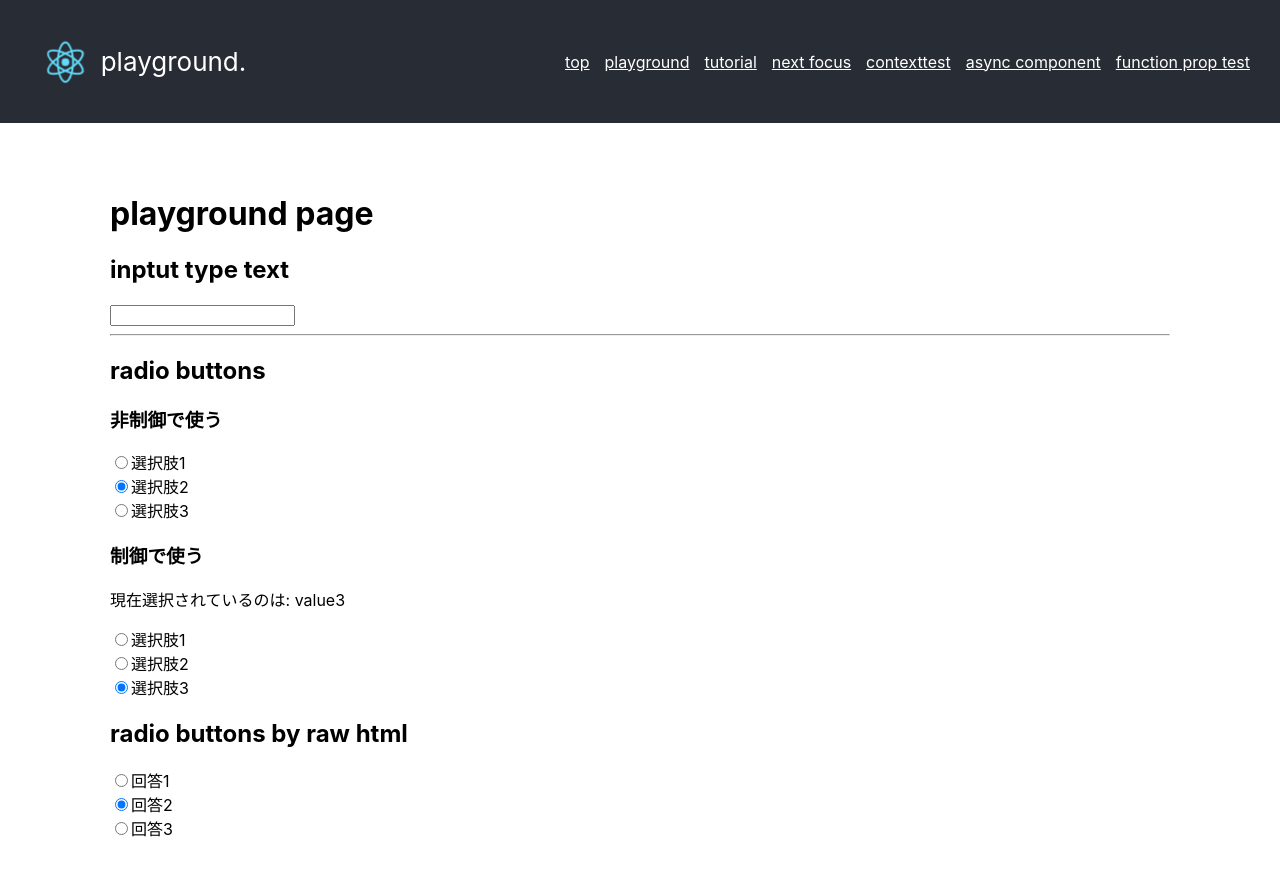
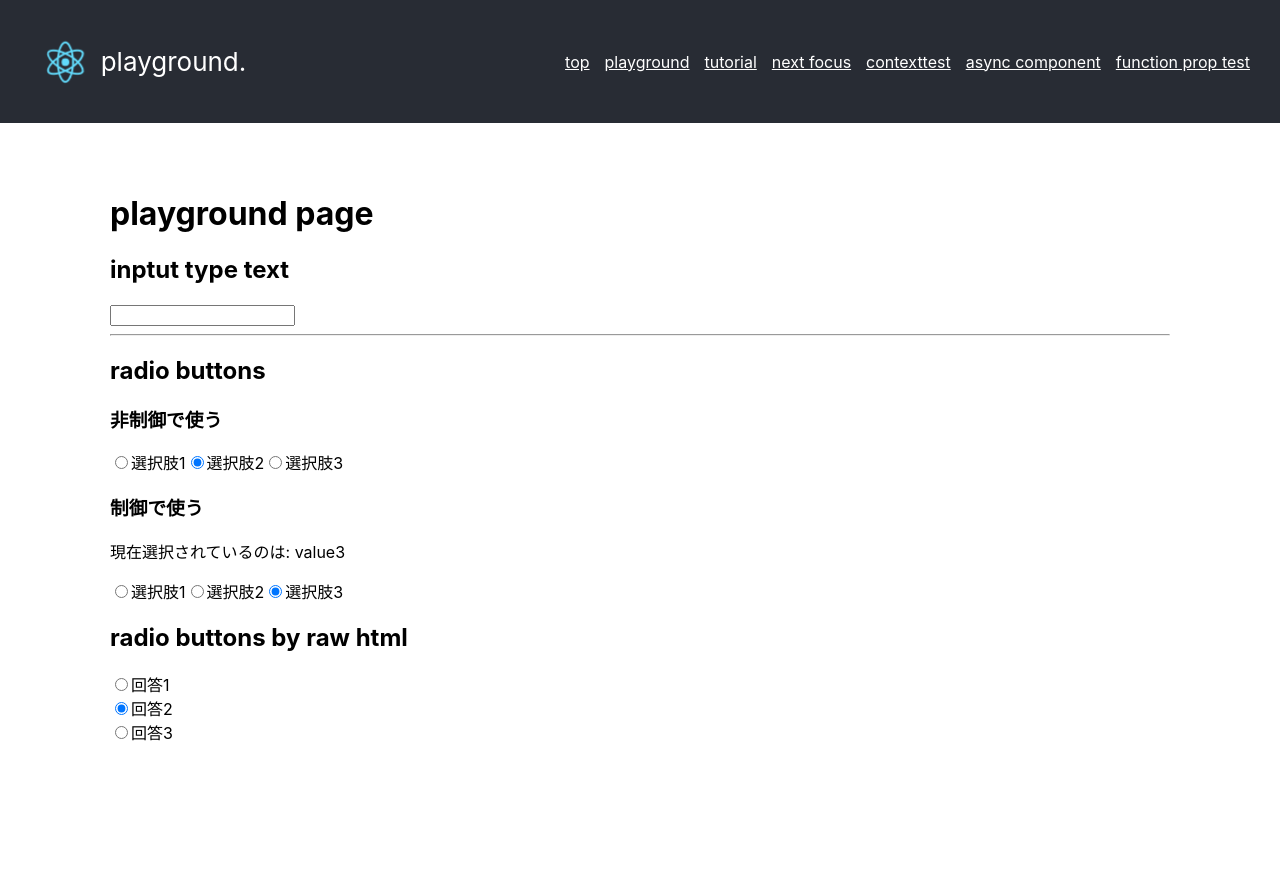
Before and after one commit to neripark/react-typescript-playground, a React app: page /playground in a window 1280 px wide. Shown: the top 876 px of the page. After the commit the page ends 800 px from the top, so only its background shows below. Built offline with nearby package versions, Linux system fonts and the light colour scheme.

Commit message:
blush up styles

```diff
--- a/src/components/Radios/RadioButton.module.css
+++ b/src/components/Radios/RadioButton.module.css
@@ -1,7 +1,3 @@
-.root {
-  display: block;
-}
-
 .root:hover {
   opacity: 0.7;
   cursor: pointer;
--- a/src/components/Radios/RadioButton.tsx
+++ b/src/components/Radios/RadioButton.tsx
@@ -1,15 +1,12 @@
 import * as React from "react";
 import styles from "./RadioButton.module.css";
 
-interface RadioButtonProps
+interface Props
   extends Omit<React.InputHTMLAttributes<HTMLInputElement>, "type"> {
   label: string;
 }
 
-export const RadioButton: React.FC<RadioButtonProps> = ({
-  label,
-  ...props
-}) => {
+export const RadioButton: React.FC<Props> = ({ label, ...props }) => {
   return (
     <label className={styles.root}>
       <input type="radio" {...props} />
--- a/src/components/Radios/RadioButtonsGroup.module.css
+++ b/src/components/Radios/RadioButtonsGroup.module.css
@@ -1,4 +1,11 @@
 .root {
   display: flex;
+}
+
+.direction-x {
+  flex-direction: row;
+}
+
+.direction-y {
   flex-direction: column;
 }
--- a/src/components/Radios/RadioButtonsGroup.tsx
+++ b/src/components/Radios/RadioButtonsGroup.tsx
@@ -1,6 +1,14 @@
 import * as React from "react";
 import styles from "./RadioButtonsGroup.module.css";
 
-export const RadioButtonsGroup: React.FC = props => {
-  return <div className={styles.root}>{props.children}</div>;
+interface Props {
+  direction: "x" | "y";
+}
+
+export const RadioButtonsGroup: React.FC<Props> = props => {
+  return (
+    <div className={`${styles.root} ${styles[`direction-${props.direction}`]}`}>
+      <div>{props.children}</div>
+    </div>
+  );
 };
--- a/src/components/Radios/TestControlled.tsx
+++ b/src/components/Radios/TestControlled.tsx
@@ -10,7 +10,8 @@ export const TestControlled: React.FC = () => {
   return (
     <>
       <p>{`現在選択されているのは: ${checkedRadio}`}</p>
-      <RadioButtonsGroup>
+      <RadioButtonsGroup direction="y">
+        {/* todo: direction 変えるだけで縦並びに対応させる。 useContext がよさそうかな？ */}
         <RadioButton
           label="選択肢1"
           name="questionControlled"
```
